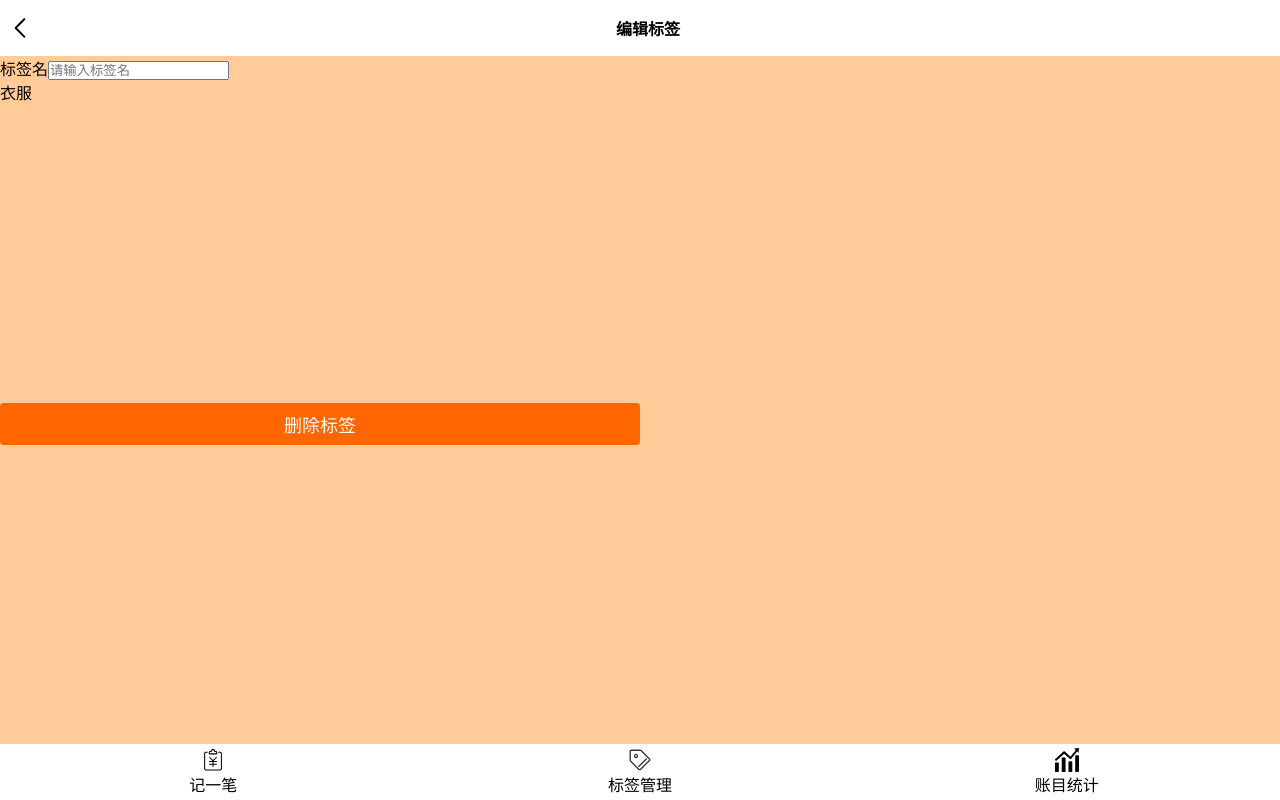
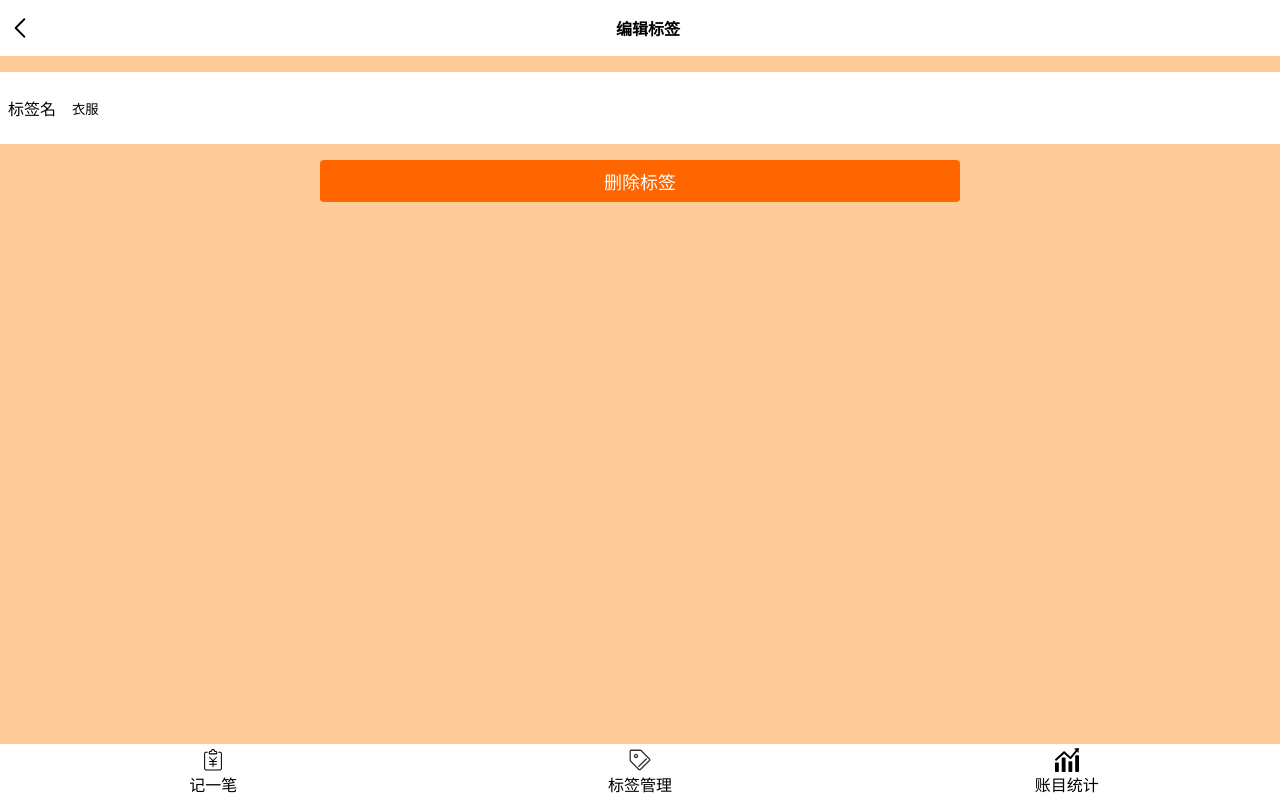
Before and after one commit to 0730chen/money-atom, a React app: page /tag/1 in a window 1280 px wide. Built offline with nearby package versions, Linux system fonts and the light colour scheme; the HTML template or start-up script is replaced by a standard one.

Commit message:
feat:抽离Input组件

```diff
--- a/src/components/Icon/Icon.tsx
+++ b/src/components/Icon/Icon.tsx
@@ -5,7 +5,7 @@ try {importAll(require.context('../../common/icons', true, /\.svg$/));} catch (e
 type Props = {
     name:string
 }
-const Icon =(props:Props)=>{
+const Icon:React.FC<Props> =(props:Props)=>{
     return (
         <svg className="icon">
             <use xlinkHref={'#'+props.name}/>
--- /dev/null
+++ b/src/components/Input/Input.tsx
@@ -0,0 +1,37 @@
+import React from "react";
+import styled from "styled-components";
+
+const Label = styled.label`
+  padding: 0 8px;
+  display: flex;
+  align-items: center;
+  width: 100%;
+  background: white;
+    >span{
+      margin-right: 16px;
+      white-space: nowrap;
+    }
+    >input{
+    display: inline-block;
+    width: 100%;
+    height: 72px;
+    background: none;
+    border: none;
+    }
+`;
+type Props = {
+    label:string
+} & React.InputHTMLAttributes<HTMLInputElement>
+
+const Input:React.FC<Props> = (props:Props)=>{
+    console.log(props.label);
+    const {label,...reset} = props
+
+    return(
+        <Label>
+            <span>{label}</span>
+            <input {...reset}/>
+        </Label>
+    )
+}
+export default Input
--- a/src/views/Home/components/NotesSection.tsx
+++ b/src/views/Home/components/NotesSection.tsx
@@ -1,5 +1,6 @@
 import styled from "styled-components";
-import React, {useRef} from "react";
+import React from "react";
+import Input from "../../../components/Input/Input";
 
 const _NotesSection = styled.section`
   font-size: 14px;
@@ -31,19 +32,18 @@ type Pros = {
 }
 const NotesSection:React.FC<Pros> = (props:Pros)=>{
     const note = props.value
-    const inputRef = useRef<HTMLInputElement>(null)
-    const x = ()=>{
-        if(inputRef.current !==null){
-            props.onChange(inputRef.current.value)
-        }
+    // const inputRef = useRef<HTMLInputElement>(null)
+    const onChange= (e: { target: { value: string; }; })=>{
+        props.onChange(e.target.value)
     }
     return (
         <_NotesSection>
-            <label>
-                <span>备注</span>
-                {/*<input type="text" placeholder="在这里输入备注" value={Notes} onChange={e=>{setNotes(e.target.value)}}/>*/}
-                <input type="text"  placeholder="在这里输入备注" defaultValue={note} onMouseDown={x} ref={inputRef}/>
-            </label>
+            {/*<label>*/}
+            {/*    <span>备注</span>*/}
+            {/*    /!*<input type="text" placeholder="在这里输入备注" value={Notes} onChange={e=>{setNotes(e.target.value)}}/>*!/*/}
+            {/*    <input type="text"  placeholder="在这里输入备注" defaultValue={note} onMouseDown={x} ref={inputRef}/>*/}
+            {/*</label>*/}
+            <Input label='备注' type='text' defaultValue={note} placeholder='请输入备注' onChange={onChange}/>
         </_NotesSection>
     )
 }
--- a/src/views/Tag/EditorTag.tsx
+++ b/src/views/Tag/EditorTag.tsx
@@ -6,6 +6,7 @@ import NavBar from "../../components/NavBar/NavBar";
 import styled from "styled-components";
 import Icon from "../../components/Icon/Icon";
 import Button from "../../components/Button/Button";
+import Input from "../../components/Input/Input";
 type Params = {
     id:string
 }
@@ -27,6 +28,16 @@ font-weight: 800;
 padding-right: 8px;
 }
 `
+const Section = styled.section`
+padding-top: 16px;
+display: flex;
+flex-direction: column;
+align-items: center;
+>button{
+padding: 8px;
+margin-top: 16px;
+}
+`
 const EditorTags:React.FC = ()=>{
     const {findTag}= UserTags()
     let {id} = useParams<Params>()
@@ -38,16 +49,10 @@ const EditorTags:React.FC = ()=>{
                         <Icon name='left'/>
                         <span>编辑标签</span>
                     </Header>
-                    <div>
-                        <label>
-                            <span>标签名</span>
-                            <input type="text" placeholder="请输入标签名"/>
-                        </label>
-                    </div>
-                    <div>
-                        {tag.name}
-                    </div>
-                    <Button>删除标签</Button>
+                    <Section>
+                        <Input label='标签名' placeholder={'请填写标签名'} defaultValue={tag.name}/>
+                        <Button>删除标签</Button>
+                    </Section>
                 </Container>
                 <NavBar/>
             </Layout>
```
